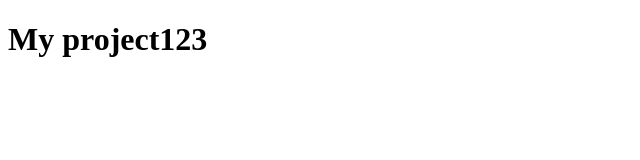
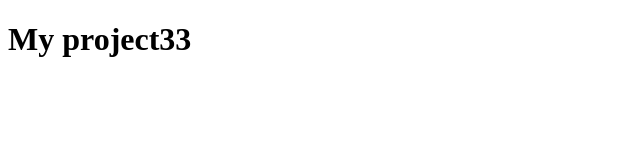
Before and after one commit to vanchos17/my-project, a plain HTML site: page index.html in a window 1280 px wide. Shown: the full height of the page, 0-640 px from the left. Drawn offline with Linux system fonts and the light colour scheme.

Commit message:
title was changed

```diff
--- a/index.html
+++ b/index.html
@@ -7,7 +7,7 @@
     <title>My project</title>
 </head>
 <body>
-    <h1>My project123</h1>
+    <h1>My project33</h1>
 
 </body>
 </html>
```
